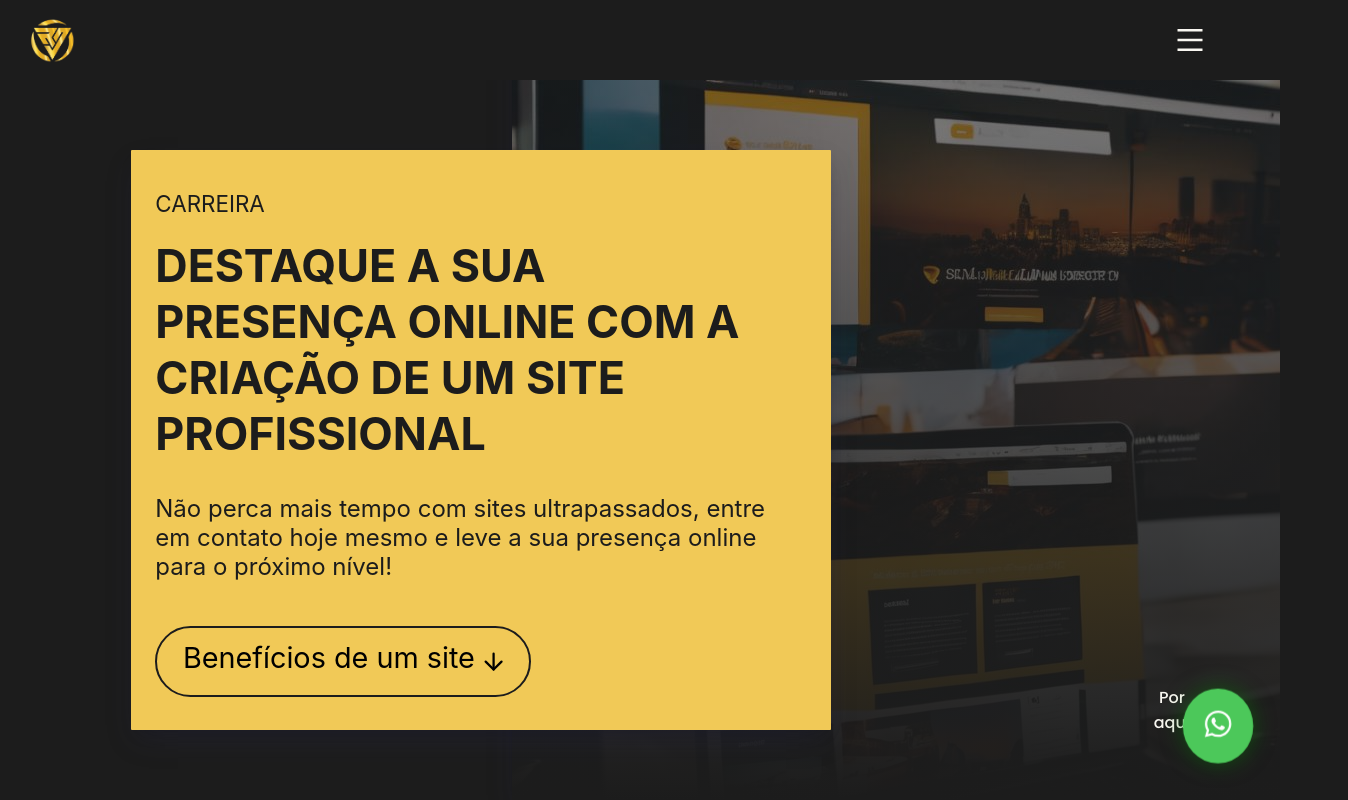
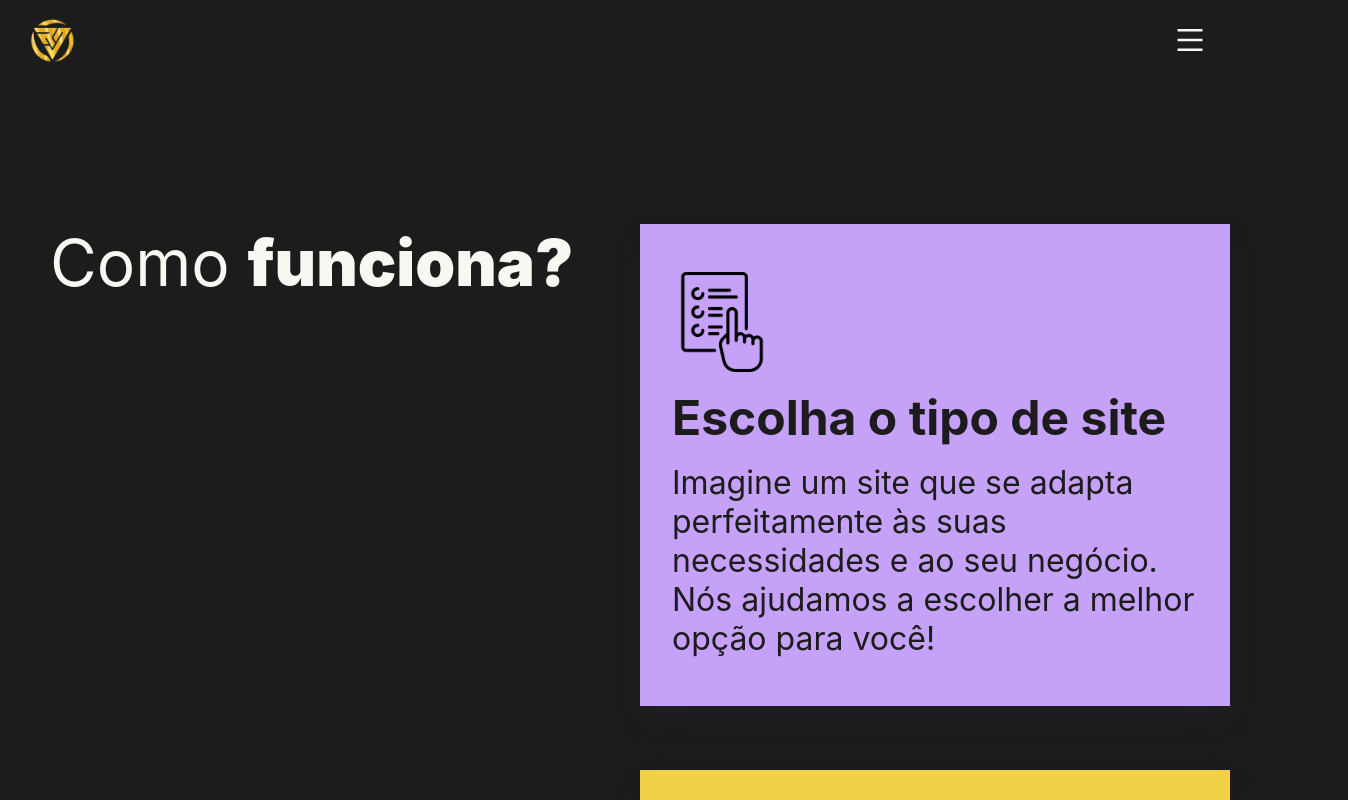
Before and after one commit to devpdro/company-matte, a React (Create React App) app: page / in a window 1280 px wide. Shown: the top 800 px of the page, 1348 px wide, since content can reach past the window. Built offline with nearby package versions, Linux system fonts and the light colour scheme; a web font is replaced by a local one.

Commit message:
feat: test

```diff
--- a/src/presentation/pages/home.jsx
+++ b/src/presentation/pages/home.jsx
@@ -44,11 +44,9 @@ export function Home() {
   return (
     <main>
       <Navbar />
-      <Header className="panel" data-color="black" />
+
       <Main className="panel" data-color="black white purple" />
       <Footer />
-
-      <WhatsAppButton />
     </main>
   );
 }
```
